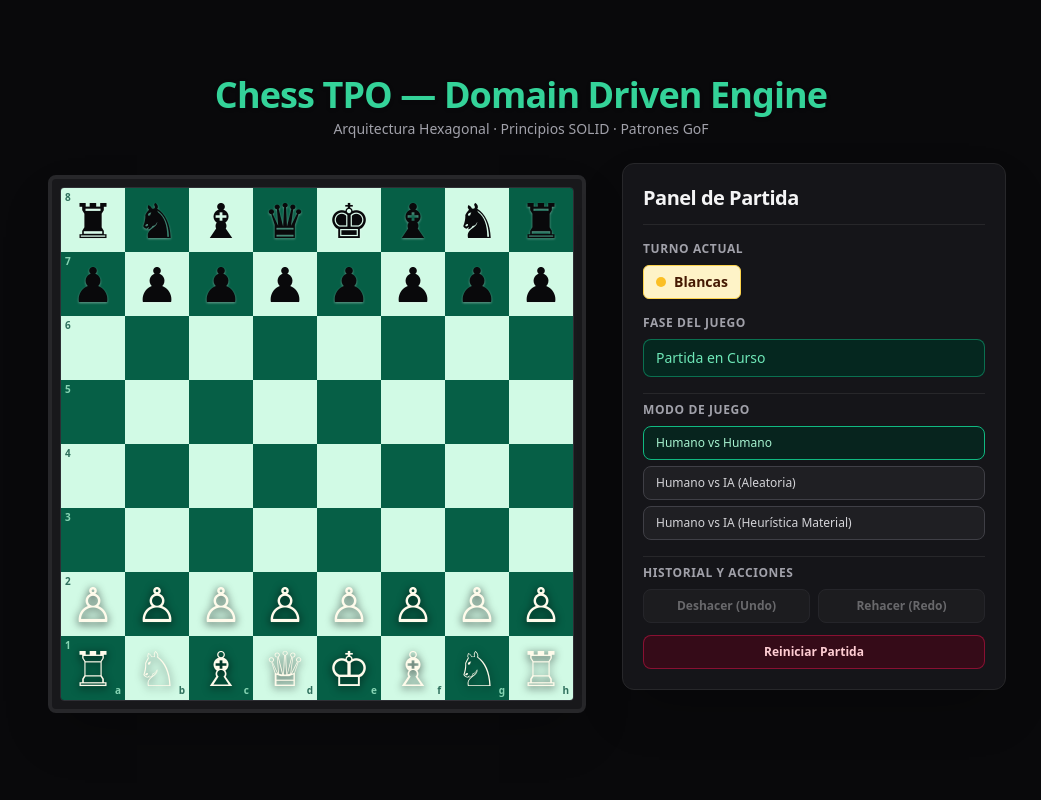
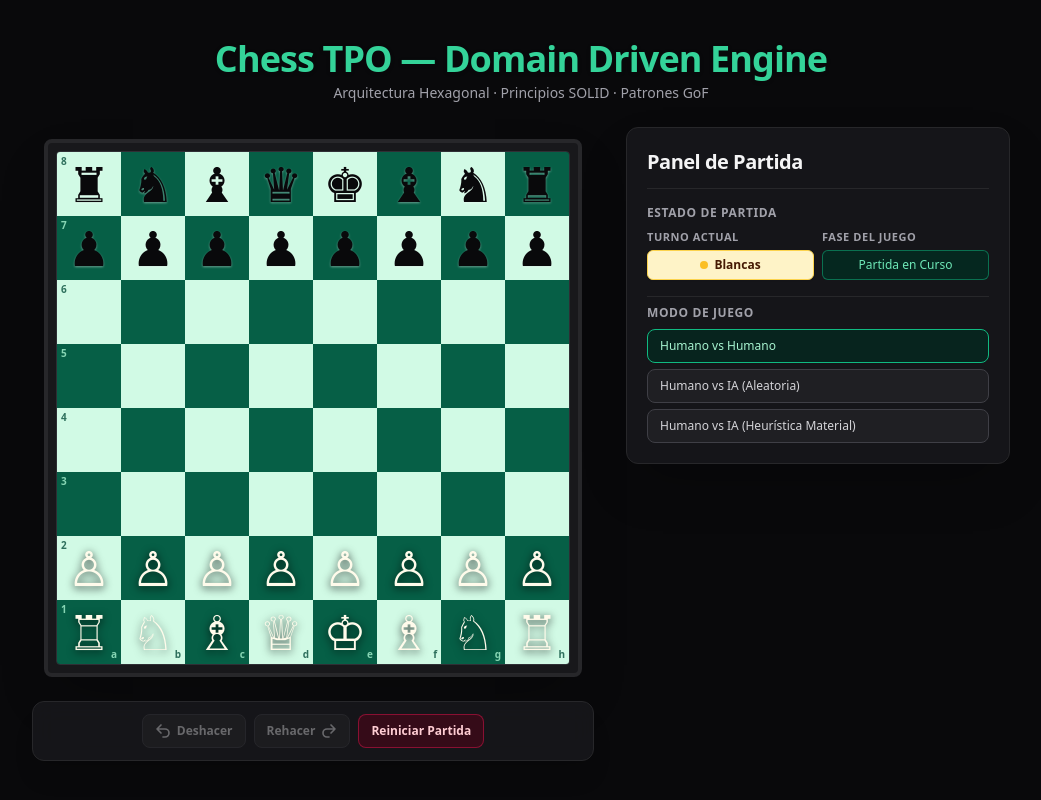
Before and after one commit to AhsokasPadawan/proyecto-desarrollo-de-software, a React (Vite) app in the folder proyect/: page / in a window 1280 px wide. Shown: the whole page, without its empty margins (119-1160 px from the left). Built offline with nearby package versions, Linux system fonts and the light colour scheme.

Commit message:
refactor(ui): combine Turno and Fase, embed MoveHistoryTable in ControlPanelView replacing GameMode, and place GameActionBar beneath board

```diff
--- a/proyect/src/adapters/web/ChessApp.tsx
+++ b/proyect/src/adapters/web/ChessApp.tsx
@@ -8,10 +8,10 @@ import { ChessBoardView } from './ChessBoardView';
 import { ControlPanelView } from './ControlPanelView';
 import { PromotionModal } from './PromotionModal';
 import { AppHeader } from './components/AppHeader';
-import { MoveHistoryPanel } from './components/MoveHistoryPanel';
+import { GameActionBar } from './components/GameActionBar';
 import { PlaybackSpeed } from './components/ReplayControlSection';
 import { getRejectionMessage } from './rejectionMessages';
-import { getStateLabel } from './stateDisplayLookup';
+import { getStateLabel, isTerminalState } from './stateDisplayLookup';
 import { downloadTranscriptionFile, formatMatchTranscription, generateExportFilename } from './transcriptionFormatter';
 import { GAME_MODES, GameMode } from './types';
 
@@ -313,7 +313,8 @@ export function ChessApp({ engineFactory = () => new ChessGame() }: ChessAppProp
     <div className="min-h-screen bg-zinc-950 text-zinc-100 flex flex-col items-center justify-center p-4 md:p-8">
       <AppHeader />
 
-      <main className="w-full max-w-7xl flex flex-col xl:flex-row items-center xl:items-start justify-center gap-6">
+      <main className="w-full max-w-6xl flex flex-col lg:flex-row items-center lg:items-start justify-center gap-8">
+        <div className="flex flex-col items-center gap-3">
           <ChessBoardView
             snapshot={snapshot}
             selectedPosition={selectedPosition}
@@ -323,19 +324,28 @@ export function ChessApp({ engineFactory = () => new ChessGame() }: ChessAppProp
             readOnly={isReplaying}
           />
 
+          {!isReplaying && (
+            <GameActionBar
+              canUndo={snapshot.canUndo}
+              canRedo={snapshot.canRedo}
+              isTerminalState={isTerminalState(snapshot.stateKind)}
+              onUndo={handleUndo}
+              onRedo={handleRedo}
+              onReset={handleReset}
+              onStartReplay={handleStartReplay}
+              onExportMatch={handleExportMatch}
+            />
+          )}
+        </div>
+
         <ControlPanelView
           snapshot={snapshot}
           currentGameMode={gameMode}
           feedbackMessage={feedbackMessage}
           onModeChange={handleModeChange}
-          onUndo={handleUndo}
-          onRedo={handleRedo}
-          onReset={handleReset}
-          onExportMatch={handleExportMatch}
           isReplaying={isReplaying}
           isPlaying={isPlaying}
           playbackSpeed={playbackSpeed}
-          onStartReplay={handleStartReplay}
           onExitReplay={handleExitReplay}
           onGoToStart={handleGoToStart}
           onStepBackward={handleStepBackward}
@@ -343,16 +353,8 @@ export function ChessApp({ engineFactory = () => new ChessGame() }: ChessAppProp
           onStepForward={handleStepForward}
           onGoToEnd={handleGoToEnd}
           onSpeedChange={handleSpeedChange}
+          onJumpToMove={handleJumpToMove}
         />
-
-        {(isReplaying || snapshot.moveHistory.length > 0) && (
-          <MoveHistoryPanel
-            moveHistory={snapshot.moveHistory}
-            currentMoveIndex={snapshot.currentMoveIndex}
-            onJumpToMove={handleJumpToMove}
-            isReplaying={isReplaying}
-          />
-        )}
       </main>
 
       <PromotionModal
--- a/proyect/src/adapters/web/ControlPanelView.tsx
+++ b/proyect/src/adapters/web/ControlPanelView.tsx
@@ -1,11 +1,11 @@
 import { Color } from '../../core/pieces/types';
 import { GameSnapshot } from '../../core/ports/GameSnapshot';
-import { getStateBadgeClass, getStateLabel, isTerminalState } from './stateDisplayLookup';
+import { getStateBadgeClass, getStateLabel } from './stateDisplayLookup';
 import { GAME_MODES, GameMode } from './types';
-import { ActionButton } from './components/ActionButton';
 import { ModeSelectorButton } from './components/ModeSelectorButton';
 import { ControlSection } from './components/ControlSection';
 import { FeedbackBanner } from './components/FeedbackBanner';
+import { MoveHistoryTable } from './components/MoveHistoryTable';
 import { PlaybackSpeed, ReplayControlSection } from './components/ReplayControlSection';
 
 export interface ControlPanelViewProps {
@@ -13,10 +13,6 @@ export interface ControlPanelViewProps {
   readonly currentGameMode: GameMode;
   readonly feedbackMessage: string | null;
   readonly onModeChange: (newMode: GameMode) => void;
-  readonly onUndo: () => void;
-  readonly onRedo: () => void;
-  readonly onReset: () => void;
-  readonly onExportMatch?: () => void;
   readonly isReplaying?: boolean;
   readonly isPlaying?: boolean;
   readonly playbackSpeed?: PlaybackSpeed;
@@ -28,6 +24,7 @@ export interface ControlPanelViewProps {
   readonly onStepForward?: () => void;
   readonly onGoToEnd?: () => void;
   readonly onSpeedChange?: (speed: PlaybackSpeed) => void;
+  readonly onJumpToMove?: (targetIndex: number) => void;
 }
 
 export const TURN_LABELS: Record<Color, string> = {
@@ -45,14 +42,9 @@ export function ControlPanelView({
   currentGameMode,
   feedbackMessage,
   onModeChange,
-  onUndo,
-  onRedo,
-  onReset,
-  onExportMatch,
   isReplaying = false,
   isPlaying = false,
   playbackSpeed = 1000,
-  onStartReplay,
   onExitReplay,
   onGoToStart,
   onStepBackward,
@@ -60,11 +52,13 @@ export function ControlPanelView({
   onStepForward,
   onGoToEnd,
   onSpeedChange,
+  onJumpToMove,
 }: ControlPanelViewProps): JSX.Element {
   const turnLabel = TURN_LABELS[snapshot.currentTurn] ?? snapshot.currentTurn;
   const turnBadgeClass = TURN_BADGES[snapshot.currentTurn] ?? 'bg-zinc-800 text-zinc-200';
   const stateLabel = getStateLabel(snapshot.stateKind);
   const stateBadgeClass = getStateBadgeClass(snapshot.stateKind);
+  const hasGameStarted = snapshot.moveHistory.length > 0;
 
   return (
     <aside className="w-full max-w-sm flex flex-col gap-4 p-5 bg-zinc-900/90 border border-zinc-800 rounded-xl shadow-2xl backdrop-blur-md">
@@ -72,38 +66,38 @@ export function ControlPanelView({
         <h2 className="text-xl font-bold text-zinc-100 tracking-tight">Panel de Partida</h2>
       </header>
 
-      <ControlSection title="Turno Actual">
-        <div className="flex items-center gap-2">
+      <ControlSection title="Estado de Partida">
+        <div className="grid grid-cols-2 gap-2">
+          <div className="flex flex-col gap-1">
+            <span className="text-[11px] font-semibold text-zinc-400 uppercase tracking-wider">Turno Actual</span>
             <span
-            className={`px-3 py-1.5 rounded-md text-sm border shadow-sm flex items-center gap-2 ${turnBadgeClass}`}
+              className={`px-2.5 py-1.5 rounded-md text-xs border shadow-sm flex items-center justify-center gap-1.5 ${turnBadgeClass}`}
               data-testid="turn-indicator"
             >
               <span
-              className={`w-2.5 h-2.5 rounded-full ${
+                className={`w-2 h-2 rounded-full ${
                   snapshot.currentTurn === 'WHITE' ? 'bg-amber-400' : 'bg-zinc-400'
                 }`}
               />
               {turnLabel}
             </span>
           </div>
-      </ControlSection>
 
-      <ControlSection title="Fase del Juego">
+          <div className="flex flex-col gap-1">
+            <span className="text-[11px] font-semibold text-zinc-400 uppercase tracking-wider">Fase del Juego</span>
             <div
-          className={`px-3 py-2 rounded-lg text-sm border flex items-center justify-between ${stateBadgeClass}`}
+              className={`px-2.5 py-1.5 rounded-md text-xs border flex items-center justify-center text-center font-medium ${stateBadgeClass}`}
               data-testid="game-state-banner"
             >
-          <span>{stateLabel}</span>
-          {snapshot.stateKind === 'CHECK' && (
-            <span className="text-xs font-bold uppercase tracking-wider px-2 py-0.5 rounded bg-red-800 text-red-100">
-              Jaque
-            </span>
-          )}
+              <span className="truncate">{stateLabel}</span>
+            </div>
+          </div>
         </div>
       </ControlSection>
 
       {feedbackMessage && <FeedbackBanner message={feedbackMessage} />}
 
+      {!hasGameStarted && !isReplaying ? (
         <ControlSection title="Modo de Juego" hasDivider>
           <div className="grid grid-cols-1 gap-1.5">
             {GAME_MODES.map((mode) => (
@@ -117,8 +111,17 @@ export function ControlPanelView({
             ))}
           </div>
         </ControlSection>
+      ) : (
+        <ControlSection title={`Historial de Jugadas (${snapshot.moveHistory.length})`} hasDivider>
+          <MoveHistoryTable
+            moveHistory={snapshot.moveHistory}
+            currentMoveIndex={snapshot.currentMoveIndex}
+            onJumpToMove={onJumpToMove}
+          />
+        </ControlSection>
+      )}
 
-      {isReplaying && onExitReplay && onGoToStart && onStepBackward && onTogglePlay && onStepForward && onGoToEnd && onSpeedChange ? (
+      {isReplaying && onExitReplay && onGoToStart && onStepBackward && onTogglePlay && onStepForward && onGoToEnd && onSpeedChange && (
         <ReplayControlSection
           currentMoveIndex={snapshot.currentMoveIndex}
           totalMoves={snapshot.moveHistory.length}
@@ -132,55 +135,6 @@ export function ControlPanelView({
           onSpeedChange={onSpeedChange}
           onExitReplay={onExitReplay}
         />
-      ) : (
-        <ControlSection title="Historial y Acciones" hasDivider>
-          {isTerminalState(snapshot.stateKind) && (
-            <div className="grid grid-cols-2 gap-2 mb-2">
-              {onStartReplay && (
-                <ActionButton
-                  onClick={onStartReplay}
-                  variant="primary"
-                  testId="review-match-button"
-                >
-                  Revisar Partida
-                </ActionButton>
-              )}
-              {onExportMatch && (
-                <ActionButton
-                  onClick={onExportMatch}
-                  testId="export-match-button"
-                  className="bg-emerald-700 hover:bg-emerald-600 text-white"
-                >
-                  Exportar Partida
-                </ActionButton>
-              )}
-            </div>
-          )}
-          <div className="grid grid-cols-2 gap-2">
-            <ActionButton
-              onClick={onUndo}
-              disabled={!snapshot.canUndo}
-              testId="undo-button"
-            >
-              Deshacer (Undo)
-            </ActionButton>
-            <ActionButton
-              onClick={onRedo}
-              disabled={!snapshot.canRedo}
-              testId="redo-button"
-            >
-              Rehacer (Redo)
-            </ActionButton>
-          </div>
-          <ActionButton
-            onClick={onReset}
-            variant="danger"
-            testId="reset-button"
-            className="mt-1"
-          >
-            Reiniciar Partida
-          </ActionButton>
-        </ControlSection>
       )}
     </aside>
   );
--- /dev/null
+++ b/proyect/src/adapters/web/components/GameActionBar.tsx
@@ -0,0 +1,111 @@
+import { ActionButton } from './ActionButton';
+
+export interface GameActionBarProps {
+  readonly canUndo: boolean;
+  readonly canRedo: boolean;
+  readonly isTerminalState: boolean;
+  readonly onUndo: () => void;
+  readonly onRedo: () => void;
+  readonly onReset: () => void;
+  readonly onStartReplay?: () => void;
+  readonly onExportMatch?: () => void;
+}
+
+function CurvedArrowBackIcon(): JSX.Element {
+  return (
+    <svg
+      className="w-4 h-4 mr-1.5 inline-block"
+      fill="none"
+      stroke="currentColor"
+      strokeWidth={2.5}
+      viewBox="0 0 24 24"
+      aria-hidden="true"
+    >
+      <path strokeLinecap="round" strokeLinejoin="round" d="M9 15L3 9m0 0l6-6M3 9h12a6 6 0 010 12h-3" />
+    </svg>
+  );
+}
+
+function CurvedArrowForwardIcon(): JSX.Element {
+  return (
+    <svg
+      className="w-4 h-4 ml-1.5 inline-block"
+      fill="none"
+      stroke="currentColor"
+      strokeWidth={2.5}
+      viewBox="0 0 24 24"
+      aria-hidden="true"
+    >
+      <path strokeLinecap="round" strokeLinejoin="round" d="M15 15l6-6m0 0l-6-6m6 6H9a6 6 0 000 12h3" />
+    </svg>
+  );
+}
+
+export function GameActionBar({
+  canUndo,
+  canRedo,
+  isTerminalState,
+  onUndo,
+  onRedo,
+  onReset,
+  onStartReplay,
+  onExportMatch,
+}: GameActionBarProps): JSX.Element {
+  return (
+    <nav
+      className="w-full flex flex-wrap items-center justify-center gap-2 p-3 bg-zinc-900/90 border border-zinc-800 rounded-xl shadow-xl backdrop-blur-md"
+      aria-label="Acciones de la partida"
+      data-testid="game-action-bar"
+    >
+      <ActionButton
+        onClick={onUndo}
+        disabled={!canUndo}
+        testId="undo-button"
+        className="px-3 py-1.5 text-xs flex items-center justify-center font-medium"
+      >
+        <CurvedArrowBackIcon />
+        <span>Deshacer</span>
+      </ActionButton>
+
+      <ActionButton
+        onClick={onRedo}
+        disabled={!canRedo}
+        testId="redo-button"
+        className="px-3 py-1.5 text-xs flex items-center justify-center font-medium"
+      >
+        <span>Rehacer</span>
+        <CurvedArrowForwardIcon />
+      </ActionButton>
+
+      <ActionButton
+        onClick={onReset}
+        variant="danger"
+        testId="reset-button"
+        className="px-3 py-1.5 text-xs"
+      >
+        Reiniciar Partida
+      </ActionButton>
+
+      {isTerminalState && onStartReplay && (
+        <ActionButton
+          onClick={onStartReplay}
+          variant="primary"
+          testId="review-match-button"
+          className="px-3 py-1.5 text-xs font-semibold"
+        >
+          Revisar Partida
+        </ActionButton>
+      )}
+
+      {isTerminalState && onExportMatch && (
+        <ActionButton
+          onClick={onExportMatch}
+          testId="export-match-button"
+          className="px-3 py-1.5 text-xs font-semibold bg-emerald-700 hover:bg-emerald-600 text-white"
+        >
+          Exportar Partida
+        </ActionButton>
+      )}
+    </nav>
+  );
+}
--- /dev/null
+++ b/proyect/src/adapters/web/components/MoveHistoryTable.tsx
@@ -0,0 +1,123 @@
+import { MoveRecord } from '../../../core/ports/GameSnapshot';
+import { PIECE_NAMES_LOOKUP } from '../transcriptionFormatter';
+import { MoveHighlightLegend } from './MoveHighlightLegend';
+
+export interface MoveHistoryTableProps {
+  readonly moveHistory: readonly MoveRecord[];
+  readonly currentMoveIndex: number;
+  readonly onJumpToMove?: (targetIndex: number) => void;
+}
+
+export function MoveHistoryTable({
+  moveHistory,
+  currentMoveIndex,
+  onJumpToMove,
+}: MoveHistoryTableProps): JSX.Element {
+  return (
+    <div className="flex flex-col gap-2">
+      <MoveHighlightLegend />
+
+      <div
+        className="max-h-56 overflow-y-auto border border-zinc-800 rounded-lg bg-zinc-950/60 shadow-inner"
+        data-testid="replay-move-list"
+      >
+        {moveHistory.length === 0 ? (
+          <div
+            className="p-4 text-center text-xs text-zinc-500 italic"
+            data-testid="no-moves-message"
+          >
+            Aún no se realizaron jugadas.
+          </div>
+        ) : (
+          <table className="w-full text-left border-collapse text-xs">
+            <thead className="sticky top-0 bg-zinc-900 border-b border-zinc-800 text-zinc-400 z-10 shadow-sm">
+              <tr>
+                <th className="py-1.5 px-2 text-center w-7">#</th>
+                <th className="py-1.5 px-1">Bando</th>
+                <th className="py-1.5 px-1">Pieza</th>
+                <th className="py-1.5 px-1 text-center">
+                  <span className="text-sky-300 font-bold">Desde</span>
+                </th>
+                <th className="py-1.5 px-1 text-center">
+                  <span className="text-amber-300 font-bold">Hasta</span>
+                </th>
+                <th className="py-1.5 px-2 text-right">Detalle</th>
+              </tr>
+            </thead>
+            <tbody className="divide-y divide-zinc-800/60">
+              {moveHistory.map((record, index) => {
+                const moveNumber = index + 1;
+                const isActive = index === currentMoveIndex - 1;
+                const isWhite = record.turn === 'WHITE';
+                const teamLabel = isWhite ? 'Blancas' : 'Negras';
+                const pieceName = PIECE_NAMES_LOOKUP[record.piece] ?? record.piece;
+
+                return (
+                  <tr
+                    key={`${record.moveIndex}-${record.turn}-${record.from}-${record.to}`}
+                    onClick={() => onJumpToMove?.(moveNumber)}
+                    data-testid={`replay-move-item-${index}`}
+                    tabIndex={0}
+                    role="button"
+                    aria-label={`Jugada ${moveNumber}, ${teamLabel}, ${pieceName} de ${record.from} a ${record.to}`}
+                    className={`cursor-pointer transition-colors ${
+                      isActive
+                        ? 'bg-amber-500/20 text-amber-200 border-l-4 border-amber-400 font-semibold'
+                        : 'text-zinc-300 hover:bg-zinc-800/60'
+                    }`}
+                  >
+                    <td className="py-1.5 px-2 text-center text-zinc-400 font-mono">
+                      {isActive ? '▶' : moveNumber}
+                    </td>
+                    <td className="py-1.5 px-1">
+                      <span
+                        className={`inline-block px-1 py-0.5 rounded text-[10px] font-bold ${
+                          isWhite
+                            ? 'bg-amber-100/90 text-amber-950'
+                            : 'bg-zinc-800 text-zinc-200 border border-zinc-700'
+                        }`}
+                      >
+                        {teamLabel}
+                      </span>
+                    </td>
+                    <td className="py-1.5 px-1 font-medium">{pieceName}</td>
+                    <td className="py-1.5 px-1 text-center">
+                      <span className="font-mono px-1.5 py-0.5 rounded text-sky-300 bg-sky-950/70 border border-sky-600/40">
+                        {record.from}
+                      </span>
+                    </td>
+                    <td className="py-1.5 px-1 text-center">
+                      <span className="font-mono px-1.5 py-0.5 rounded text-amber-300 bg-amber-950/70 border border-amber-600/40">
+                        {record.to}
+                      </span>
+                    </td>
+                    <td className="py-1.5 px-2 text-right">
+                      {record.isCastling && (
+                        <span className="px-1.5 py-0.5 rounded text-[10px] bg-purple-950/70 text-purple-300 border border-purple-700/50">
+                          Enroque
+                        </span>
+                      )}
+                      {record.isPromotion && (
+                        <span className="px-1.5 py-0.5 rounded text-[10px] bg-indigo-950/70 text-indigo-300 border border-indigo-700/50">
+                          Coronación
+                        </span>
+                      )}
+                      {record.capturedPiece && !record.isPromotion && !record.isCastling && (
+                        <span className="px-1.5 py-0.5 rounded text-[10px] bg-red-950/70 text-red-300 border border-red-700/50">
+                          Captura
+                        </span>
+                      )}
+                      {!record.isCastling && !record.isPromotion && !record.capturedPiece && (
+                        <span className="text-zinc-600">-</span>
+                      )}
+                    </td>
+                  </tr>
+                );
+              })}
+            </tbody>
+          </table>
+        )}
+      </div>
+    </div>
+  );
+}
```
Also changed, not shown: 2 other files (tests, documents, lock files or other folders). Lines whose indentation alone changed are shown as unchanged.
